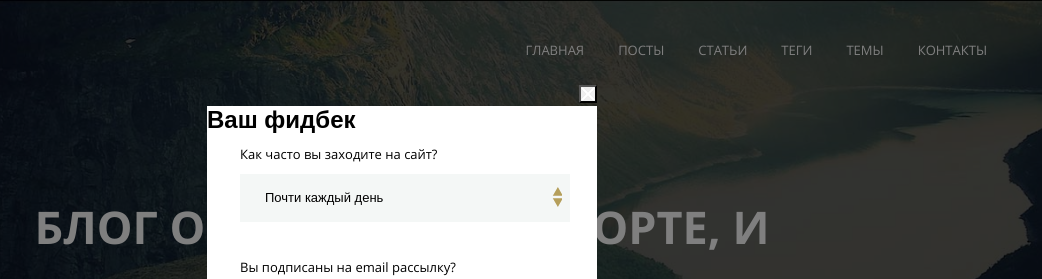
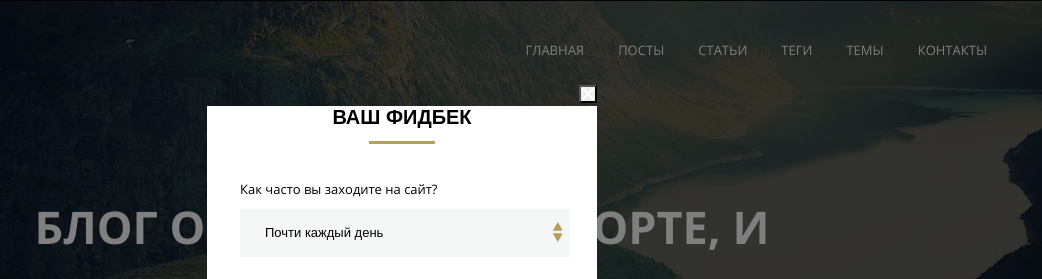
Before and after one commit to annakuydan/MQ-diplom, a plain HTML site: page index.html in a window 1280 px wide. Shown: the top 279 px of the page, 238-1280 px from the left. Drawn offline with Linux system fonts and the light colour scheme; files whose address does not match are found by name.

Commit message:
Add files via upload

```diff
--- a/css/style.css
+++ b/css/style.css
@@ -686,6 +686,23 @@
     height: 589px;
   }
 
+  .feedback {
+    text-align: center;
+    text-transform: uppercase;
+    font-size: 20px;
+    margin-bottom: 25px;
+  }
+  .feedback::after {
+    content: "";
+    width: 66px;
+    height: 3px;
+    background-color: #b59f5b;
+    display: flex;
+    margin-right: auto;
+    margin-left: auto;
+    margin-top: 12px;
+  }
+
   .popup-close {
     background-image: url("../svg/form-x.svg");
     width: 18px;
```
